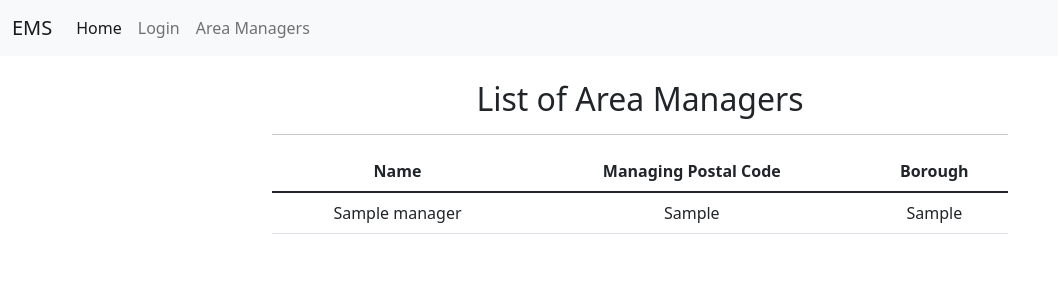
After one commit to 96koushikroy/Pandemic-Triangulation-System, a Flask app: template templates/manager_list.html in a window 1280 px wide. The commit adds this page. Shown: the top 300 px of the page, without its empty margins (0-1058 px from the left). Run offline with Flask 2, Linux system fonts and the light colour scheme; the template is opened without the code that fills it: most values are stand-ins (such as "Sample title", 1, 10 or a date in 2020); parts of the project's set-up code (start-up, migrations or seed data) failed here and were passed over.

Commit message:
get area managers done

```diff
--- a/server.py
+++ b/server.py
@@ -178,6 +178,22 @@ def add():
 def login():
     return render_template('login.html')
 
+@app.route('/get-all-managers')
+def get_managers():
+	sql =	'select U.full_name, AM.managing_postal_code, Addr.borough\
+   			from area_managers AM\
+   			JOIN users U on AM.email = U.email\
+   			JOIN address_management Addr on Addr.postal_code = AM.managing_postal_code;'
+
+	cursor = g.conn.execute(sql)
+	res = []
+	for result in cursor:
+		res.append({'name':result['full_name'], 'pc': result['managing_postal_code'], 'br': result['borough']})  # can also be accessed using result[0]
+	cursor.close()
+
+	context = dict(managers = res)
+	return render_template('manager_list.html', **context)
+
 
 if __name__ == "__main__":
 	import click
--- a/templates/base.html
+++ b/templates/base.html
@@ -21,6 +21,10 @@
               <li class="nav-item">
                 <a class="nav-link" href="/login">Login</a>
               </li>
+
+              <li class="nav-item">
+                <a class="nav-link" href="/get-all-managers">Area Managers</a>
+              </li>
             </ul>
           </div>
         </div>
--- /dev/null
+++ b/templates/manager_list.html
@@ -0,0 +1,34 @@
+{% extends "base.html" %}
+
+{% block title %}Area Managers{% endblock %}
+
+{% block content %}
+    <div class="container">
+        <div class="row">
+            <div class="col-md-2"></div>
+            <div class="col-md-8 text-center">
+                <br>
+                <h2>List of Area Managers</h2>
+                <hr>
+                <table class="table text-center">
+                    <thead>
+                        <th>Name</th>
+                        <th>Managing Postal Code</th>
+                        <th>Borough</th>
+                    </thead>
+                    <tbody>
+                        {% for m in managers %}
+			                <tr>
+                                <td>{{m['name']}}</td>
+                                <td>{{m['pc']}}</td>
+                                <td>{{m['br']}}</td>
+                            </tr>
+			            {% endfor %}
+                    </tbody>
+                </table>
+            </div>
+
+            <div class="col-md-2"></div>
+        </div>
+    </div>
+{% endblock %}
```
